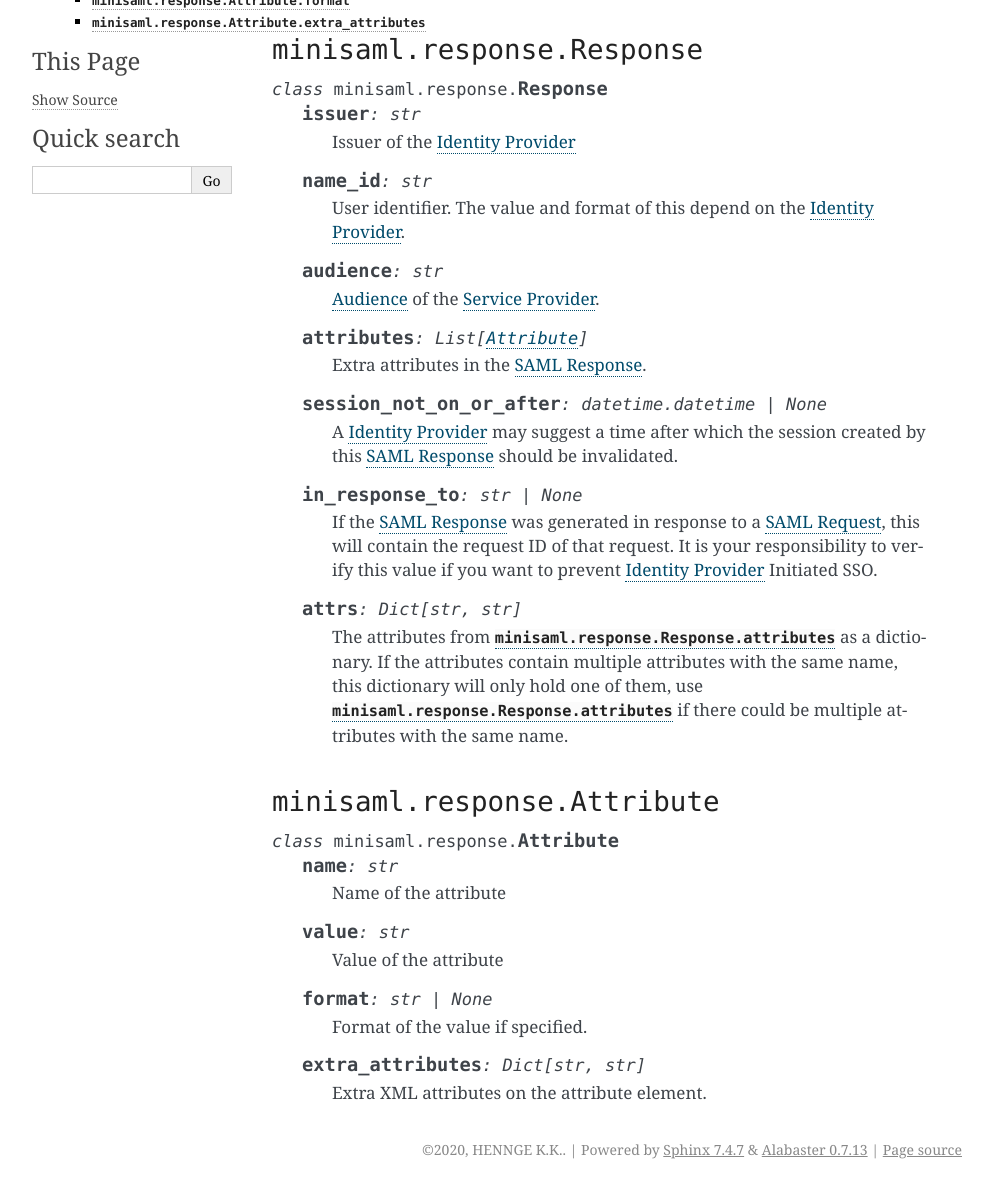
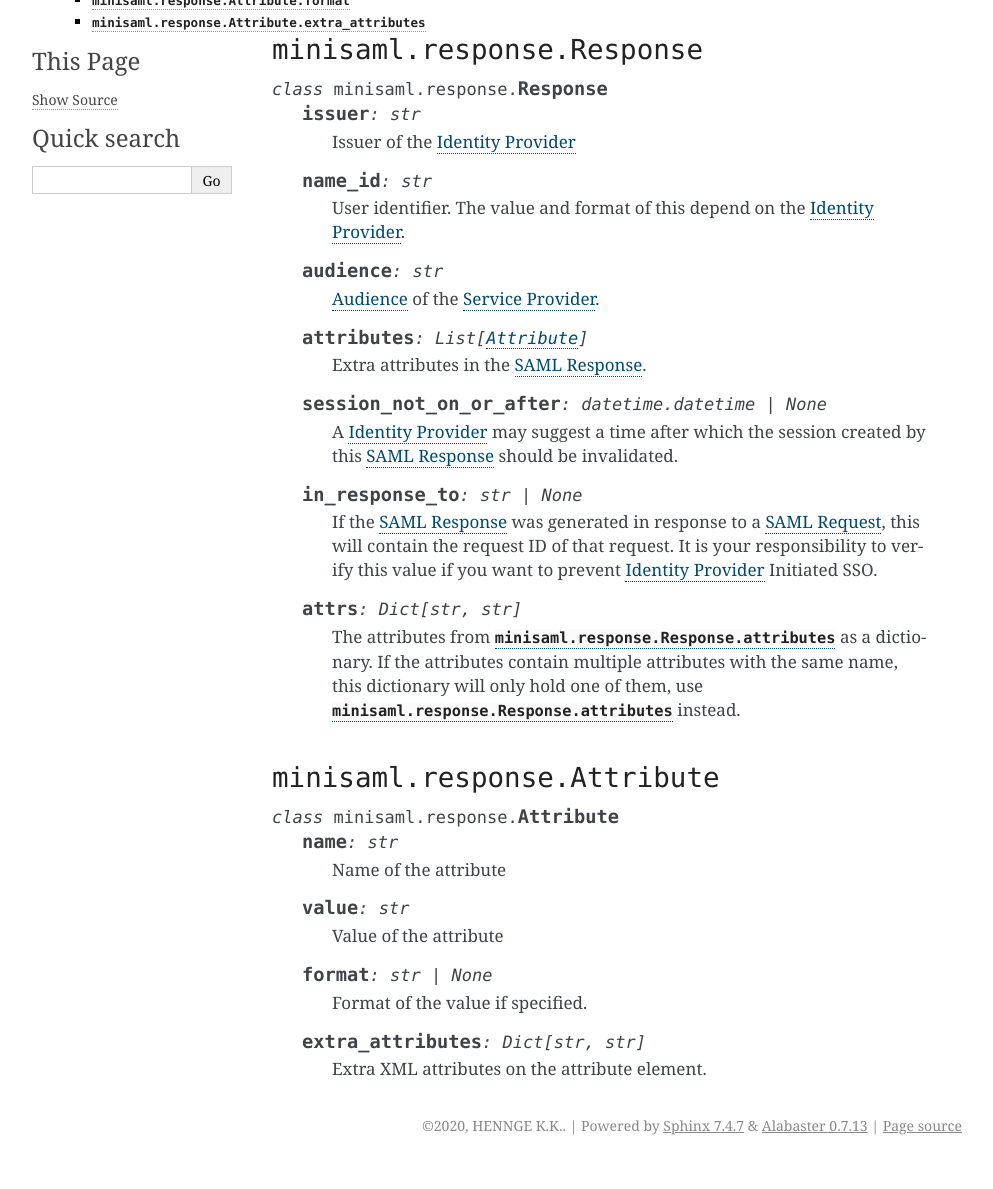
Before and after one commit to HENNGE/minisaml, a Sphinx documentation site: the page built from docs/reference.rst, in a window 1280 px wide, cut to the strip 454-1643 px from the top of the page. Shown: the whole strip, without its empty margins (148-1141 px from the left). Built offline with Sphinx 7.4.7, drawn with Linux system fonts in a browser that asks for light colours; after the commit the page ends 1619 px from its top, so only the background shows below that.

Commit message:
Update docs/reference.rst
Co-authored-by: Dima Tisnek <dimaqq@gmail.com>

```diff
--- a/docs/reference.rst
+++ b/docs/reference.rst
@@ -77,8 +77,7 @@ API Reference
 
         The attributes from :py:attr:`minisaml.response.Response.attributes` as a dictionary.
         If the attributes contain multiple attributes with the same name, this dictionary will only
-        hold one of them, use :py:attr:`minisaml.response.Response.attributes` if there could be multiple
-        attributes with the same name.
+        hold one of them, use :py:attr:`minisaml.response.Response.attributes` instead.
 
 
 ``minisaml.response.Attribute``
```
